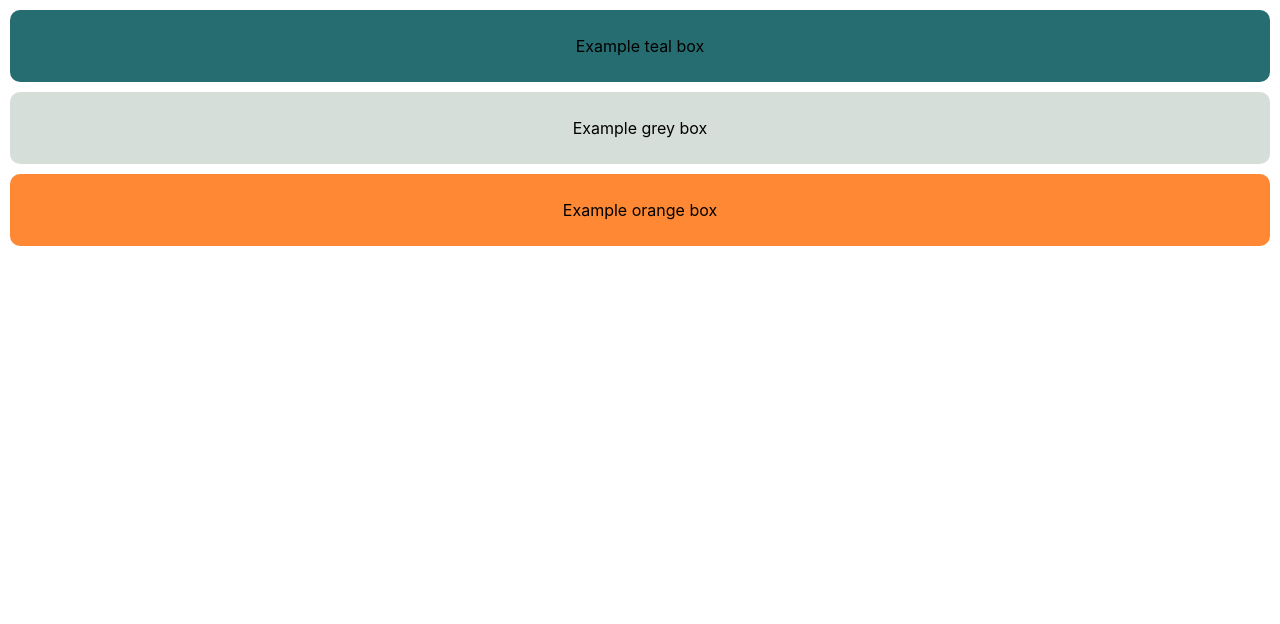
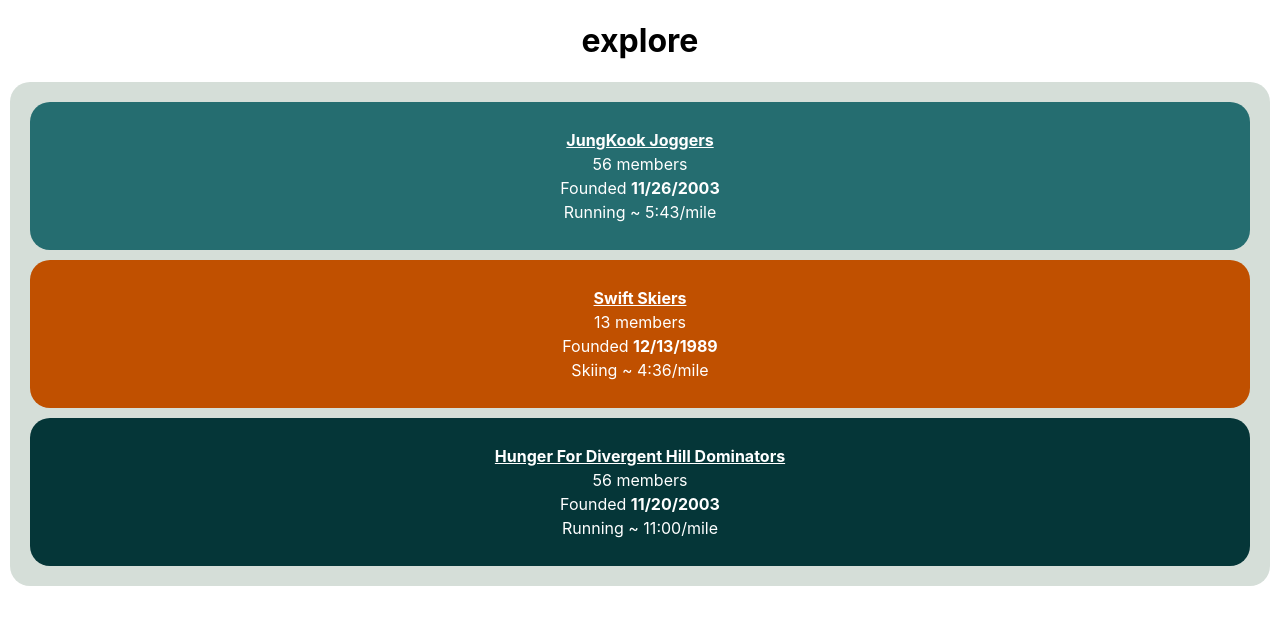
Before and after one commit to hopkinstechnocrats/fether, a React (Create React App) app: page / in a window 1280 px wide. Shown: the top 624 px of the page. Built offline with nearby package versions, Linux system fonts and the light colour scheme.

Commit message:
HostSettings and Explore Page

```diff
--- a/src/App.css
+++ b/src/App.css
@@ -37,26 +37,44 @@
   }
 }
 
+h1 {
+  font-family:-apple-system, BlinkMacSystemFont, 'Segoe UI', Roboto, Oxygen, Ubuntu, Cantarell, 'Open Sans', 'Helvetica Neue', sans-serif;
+}
 .RoundBox-teal {
     box-sizing: border-box;
     padding: 10px;
     margin: 10px;
-    border-radius: 10px;
+    border-radius: 20px;
     background-color: #256d70;
+    color:white;
+
 }
 
 .RoundBox-grey {
   box-sizing: border-box;
   padding: 10px;
   margin: 10px;
-  border-radius: 10px;
+  border-radius: 20px;
   background-color: #d5ded8;
+  line-height:1.5;
 }
 
 .RoundBox-orange {
   box-sizing: border-box;
   padding: 10px;
   margin: 10px;
-  border-radius: 10px;
-  background-color: #fe8833;
+  border-radius: 20px;
+  background-color: #c05000;
+  line-height:1.5;
+  color:white;
 }
+
+.RoundBox-darkTeal {
+  box-sizing: border-box;
+    padding: 10px;
+    margin: 10px;
+    border-radius: 20px;
+    background-color: #053638;
+    color:white;
+    line-height:1.5;
+}
--- a/src/App.js
+++ b/src/App.js
@@ -1,21 +1,36 @@
 import logo from './logo.svg';
 import './App.css';
-import RoundBox from './components/RoundBox.js'
+import RoundBox from './components/RoundBox.js';
 
 function App() {
   return (
     <div className="App">
+      <h1>explore</h1>
+      <RoundBox color="grey">
       <RoundBox color="teal">
-      <p>Example teal box</p>
-      </RoundBox>
-      <RoundBox color="grey">
-      <p>Example grey box</p>
+        <p><b><u>JungKook Joggers</u></b><br></br>
+        56 members<br></br>
+        Founded <b>11/26/2003</b><br></br>
+        Running ~ 5:43/mile</p>
       </RoundBox>
       <RoundBox color="orange">
-      <p>Example orange box</p>
+        <p><u><b>Swift Skiers</b></u><br></br>
+        13 members<br></br>
+        Founded <b>12/13/1989</b><br></br>
+        Skiing ~ 4:36/mile</p>
+      </RoundBox>
+      <RoundBox color="darkTeal">
+        <p><u><b>Hunger For Divergent Hill Dominators</b></u><br></br>
+        56 members <br></br>
+        Founded <b>11/20/2003</b><br></br>
+        Running ~ 11:00/mile</p>
+      </RoundBox>
       </RoundBox>
     </div>
   );
 }
 
+
+
+
 export default App;
```
